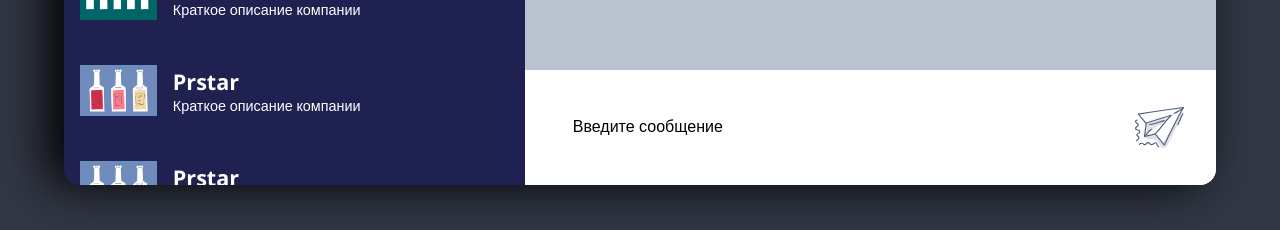
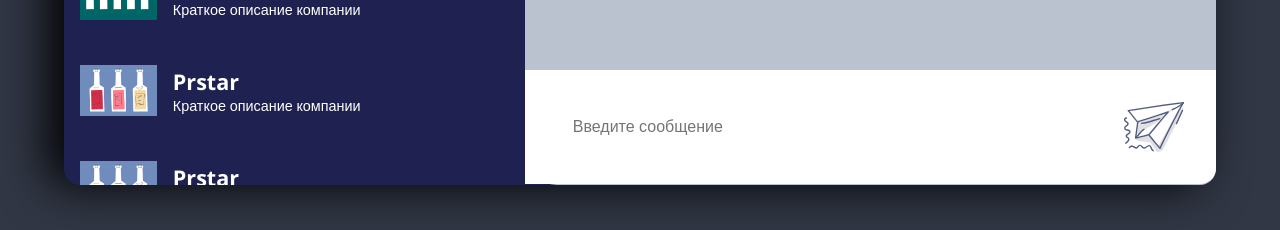
Before and after one commit to Shartzzz-work/dualbiz.dev, a website: page pages/messagies.html in a window 1280 px wide. Shown: the part 698-928 px from the top of the page. Drawn offline with nearby package versions, Linux system fonts and the light colour scheme.

Commit message:
подправил окно ввода текста для сообщений

```diff
--- a/pages/messagies.html
+++ b/pages/messagies.html
@@ -188,10 +188,15 @@
               "23.05.2021"
             </p>
           </div>
+          <form method="post" action="/messagies/view/create/#(markcompany.id)">
           <div class="massage__footer">
-            <input type="text" value="Введите сообщение">
-            <img src="../assets/img/55.svg" alt="">
+
+
+              <input type="text" value="" placeholder="Введите сообщение">
+              <img src="../assets/img/55.svg" alt="">
+
           </div>
+        </form>
         </div>
       </div>
     </section>
--- a/scss/sections/messagies.scss
+++ b/scss/sections/messagies.scss
@@ -122,9 +122,10 @@
   padding: 2rem;
   border-radius: 0 0 1rem;
 
+
   input {
     width: 100%;
-    height: 100%;
+    height: 1cm;
     border: none;
     font-size: 1rem;
     padding-left: 1rem;
@@ -132,6 +133,7 @@
 
   img {
     height: 80%;
+    width: 2cm;
     padding-left: 1rem;
   }
 }
```
Also changed, not shown: style.css.
